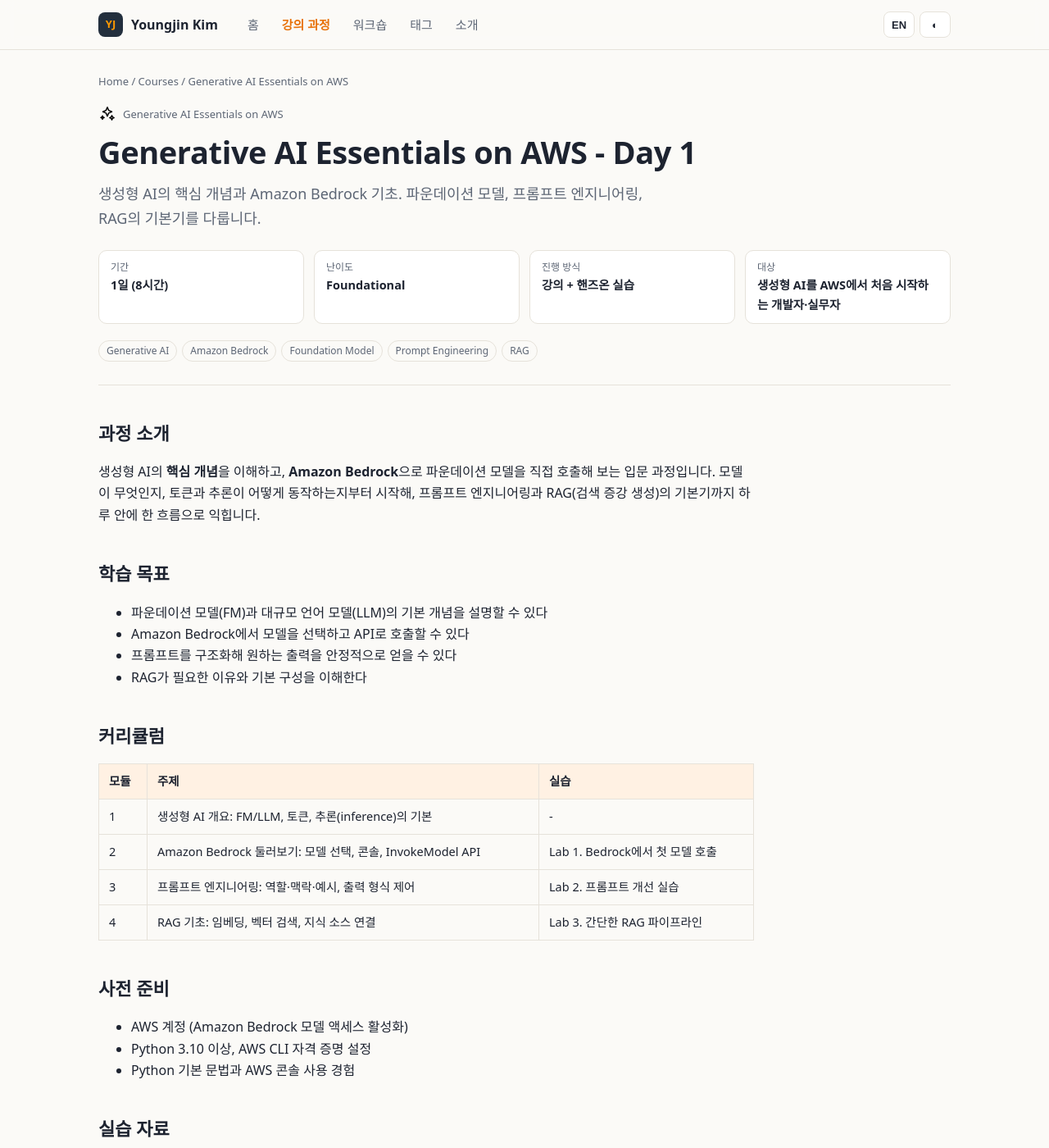
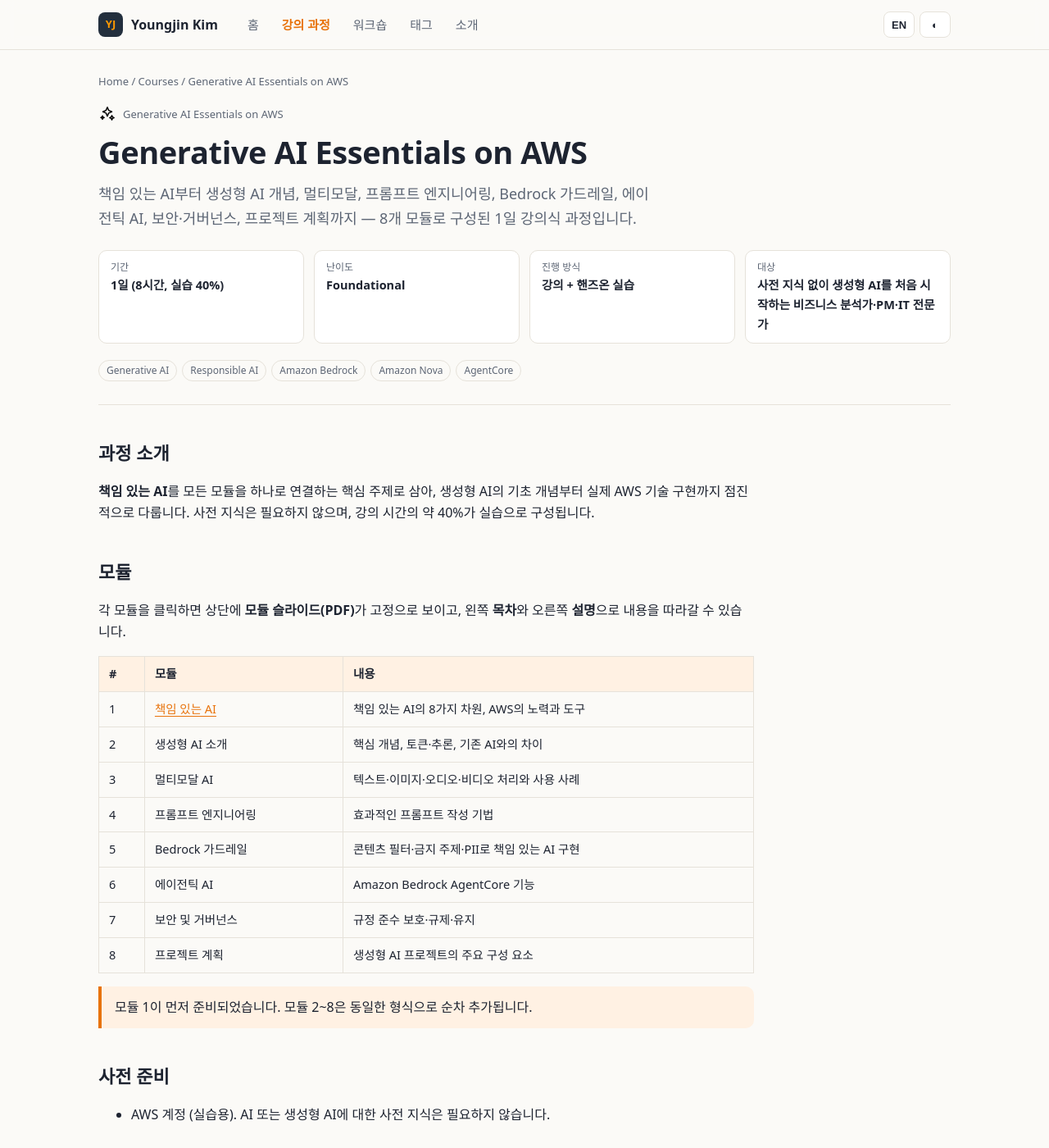
Before and after one commit to youngjinkim817/youngjinkim817.github.io, a Jekyll site: the page built from docs/genai-essentials/genaiessential.md, in a window 1280 px wide and 1400 px high. Shown: the whole window at 82% size. Built offline with Jekyll 4.4.1, drawn with Linux system fonts in a browser that asks for light colours; our own code applies the rules of GitHub Pages for plain Markdown files; some of the changed text lies outside the part shown.

Commit message:
Update genaiessential.md

```diff
--- a/docs/genai-essentials/genaiessential.md
+++ b/docs/genai-essentials/genaiessential.md
@@ -2,53 +2,48 @@
 layout: course
 section: courses
 category: genai-essentials
-title_ko: Generative AI Essentials on AWS - Day 1
-title_en: Generative AI Essentials on AWS - Day 1
-summary_ko: 생성형 AI의 핵심 개념과 Amazon Bedrock 기초. 파운데이션 모델, 프롬프트 엔지니어링, RAG의 기본기를 다룹니다.
-summary_en: 'Day 1: core generative AI concepts and Amazon Bedrock basics, from foundation models to prompt engineering and RAG.'
+title_ko: Generative AI Essentials on AWS
+title_en: Generative AI Essentials on AWS
+summary_ko: 책임 있는 AI부터 생성형 AI 개념, 멀티모달, 프롬프트 엔지니어링, Bedrock 가드레일, 에이전틱 AI, 보안·거버넌스, 프로젝트 계획까지 — 8개 모듈로 구성된 1일 강의식 과정입니다.
+summary_en: 'A one-day instructor-led course in 8 modules: responsible AI, generative AI concepts, multimodal, prompt engineering, Bedrock guardrails, agentic AI, security & governance, and project planning.'
 date: 2026-10-12
-duration_ko: 1일 (8시간)
-duration_en: 1 day (8 hours)
+duration_ko: 1일 (8시간, 실습 40%)
+duration_en: 1 day (8 hours, 40% hands-on)
 level: Foundational
 format_ko: 강의 + 핸즈온 실습
 format_en: Lecture + hands-on labs
-audience_ko: 생성형 AI를 AWS에서 처음 시작하는 개발자·실무자
-audience_en: Developers and practitioners starting generative AI on AWS
+audience_ko: 사전 지식 없이 생성형 AI를 처음 시작하는 비즈니스 분석가·PM·IT 전문가
+audience_en: Business analysts, PMs, and IT pros starting generative AI with no prerequisites
 tags:
 - Generative AI
+- Responsible AI
 - Amazon Bedrock
-- Foundation Model
-- Prompt Engineering
-- RAG
-permalink: /courses/genai-essentials/day1/
+- Amazon Nova
+- AgentCore
+permalink: /courses/genai-essentials/
 ---
 
 ## 과정 소개
 
-생성형 AI의 **핵심 개념**을 이해하고, **Amazon Bedrock**으로 파운데이션 모델을 직접 호출해 보는 입문 과정입니다. 모델이 무엇인지, 토큰과 추론이 어떻게 동작하는지부터 시작해, 프롬프트 엔지니어링과 RAG(검색 증강 생성)의 기본기까지 하루 안에 한 흐름으로 익힙니다.
+**책임 있는 AI**를 모든 모듈을 하나로 연결하는 핵심 주제로 삼아, 생성형 AI의 기초 개념부터 실제 AWS 기술 구현까지 점진적으로 다룹니다. 사전 지식은 필요하지 않으며, 강의 시간의 약 40%가 실습으로 구성됩니다.
 
-## 학습 목표
+## 모듈
 
-- 파운데이션 모델(FM)과 대규모 언어 모델(LLM)의 기본 개념을 설명할 수 있다
-- Amazon Bedrock에서 모델을 선택하고 API로 호출할 수 있다
-- 프롬프트를 구조화해 원하는 출력을 안정적으로 얻을 수 있다
-- RAG가 필요한 이유와 기본 구성을 이해한다
+각 모듈을 클릭하면 상단에 **모듈 슬라이드(PDF)**가 고정으로 보이고, 왼쪽 **목차**와 오른쪽 **설명**으로 내용을 따라갈 수 있습니다.
 
-## 커리큘럼
+| # | 모듈 | 내용 |
+|---|------|------|
+| 1 | [책임 있는 AI](/courses/genai-essentials/modules/module1.html) | 책임 있는 AI의 8가지 차원, AWS의 노력과 도구 |
+| 2 | 생성형 AI 소개 | 핵심 개념, 토큰·추론, 기존 AI와의 차이 |
+| 3 | 멀티모달 AI | 텍스트·이미지·오디오·비디오 처리와 사용 사례 |
+| 4 | 프롬프트 엔지니어링 | 효과적인 프롬프트 작성 기법 |
+| 5 | Bedrock 가드레일 | 콘텐츠 필터·금지 주제·PII로 책임 있는 AI 구현 |
+| 6 | 에이전틱 AI | Amazon Bedrock AgentCore 기능 |
+| 7 | 보안 및 거버넌스 | 규정 준수 보호·규제·유지 |
+| 8 | 프로젝트 계획 | 생성형 AI 프로젝트의 주요 구성 요소 |
 
-| 모듈 | 주제 | 실습 |
-|---|---|---|
-| 1 | 생성형 AI 개요: FM/LLM, 토큰, 추론(inference)의 기본 | - |
-| 2 | Amazon Bedrock 둘러보기: 모델 선택, 콘솔, InvokeModel API | Lab 1. Bedrock에서 첫 모델 호출 |
-| 3 | 프롬프트 엔지니어링: 역할·맥락·예시, 출력 형식 제어 | Lab 2. 프롬프트 개선 실습 |
-| 4 | RAG 기초: 임베딩, 벡터 검색, 지식 소스 연결 | Lab 3. 간단한 RAG 파이프라인 |
+> 모듈 1이 먼저 준비되었습니다. 모듈 2~8은 동일한 형식으로 순차 추가됩니다.
 
 ## 사전 준비
 
-- AWS 계정 (Amazon Bedrock 모델 액세스 활성화)
-- Python 3.10 이상, AWS CLI 자격 증명 설정
-- Python 기본 문법과 AWS 콘솔 사용 경험
-
-## 실습 자료
-
-핸즈온 가이드는 [워크숍 페이지](/workshop/genai-essentials/lab-bedrock-first-call/)에서 따라 할 수 있습니다. (실습 문서는 `docs/workshop/genai-essentials/`에 추가하세요.)
+- AWS 계정 (실습용). AI 또는 생성형 AI에 대한 사전 지식은 필요하지 않습니다.
```
